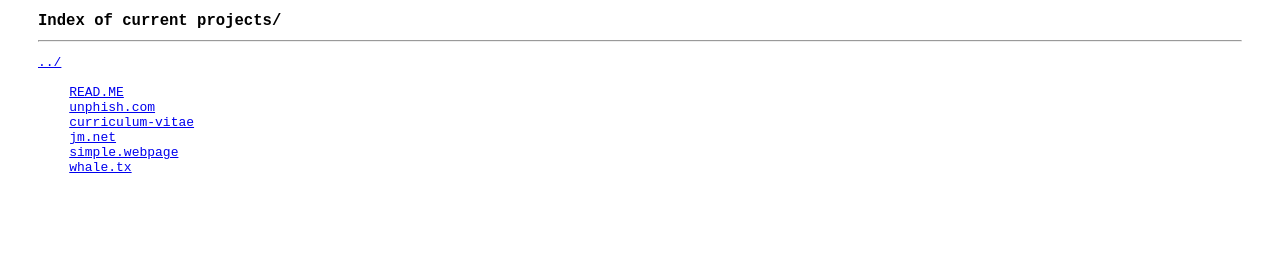
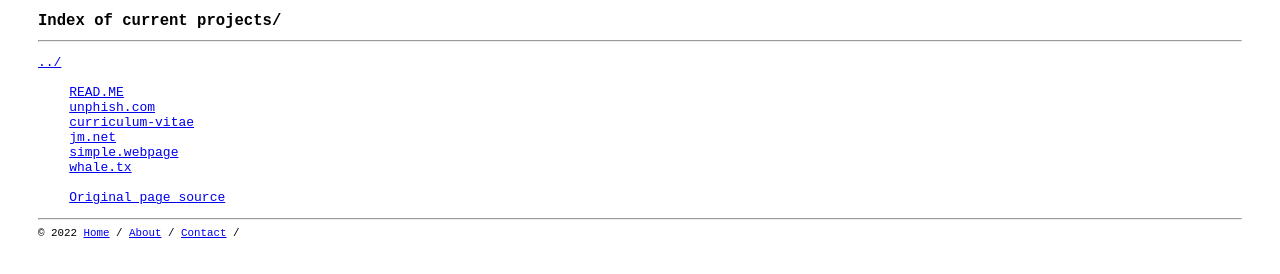
Before and after one commit to josh-mountain/page, a plain HTML site: page index.htm in a window 1280 px wide. Shown: the part 248-522 px from the top of the page. Drawn offline with Linux system fonts and the light colour scheme.

Commit message:
Update index.htm

```diff
--- a/index.htm
+++ b/index.htm
@@ -35,3 +35,10 @@
     <a href="https://github.com/josh-mountain/jm.net">jm.net</a>
     <a href="https://github.com/josh-mountain/simple.webpage/">simple.webpage</a>
     <a href="https://github.com/josh-mountain/whale.tx">whale.tx</a>
+
+    <a href="https://blockchair.com/dumps">Original page source</a>
+</pre><hr></body>
+</html>
+<small>© 2022 <a href="https://joshmountain.xyz/">Home</a> / <a href="https://joshmountain.net/about">About</a> /
+
+<a href="https://joshmountain.net/contact">Contact</a> / </small>
```
